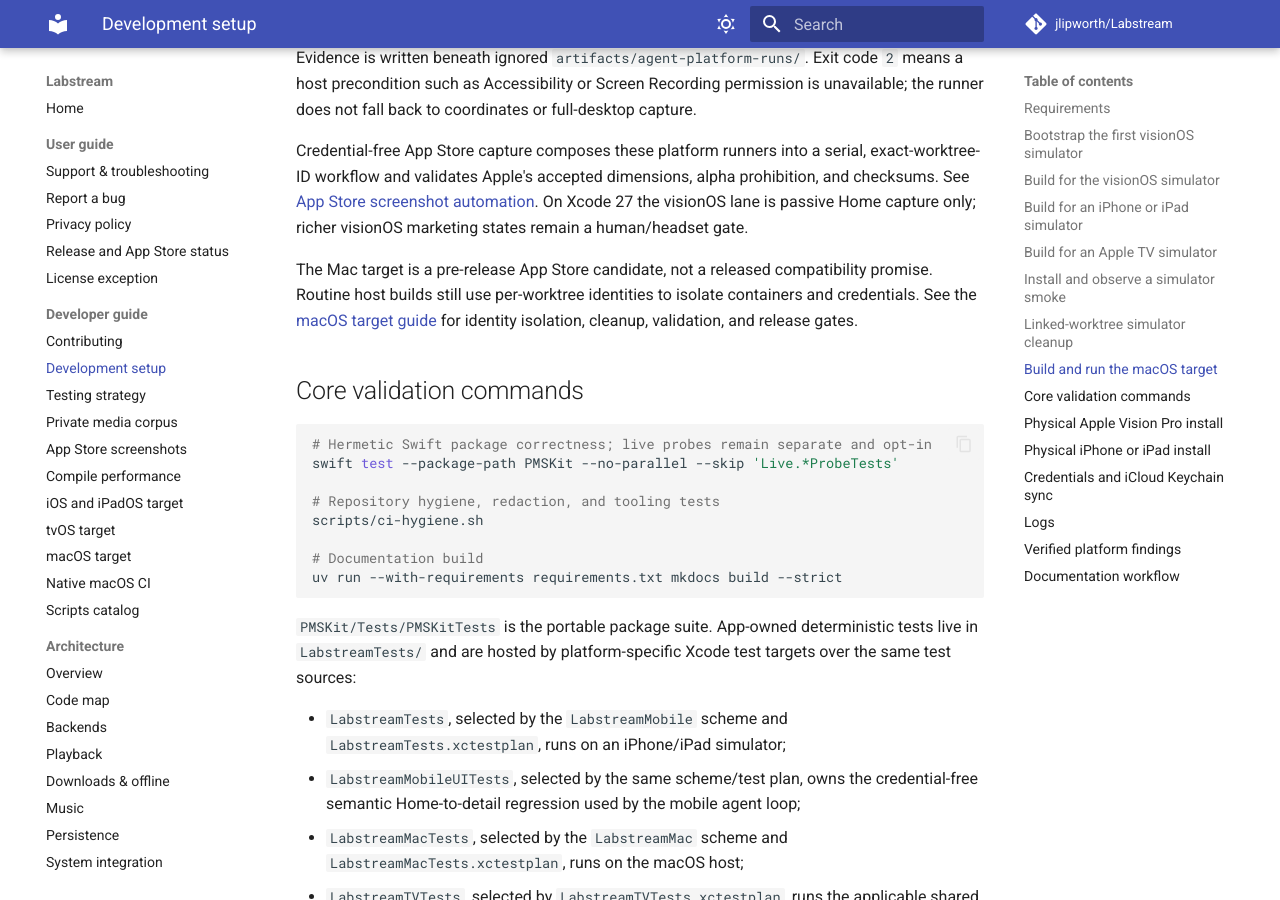
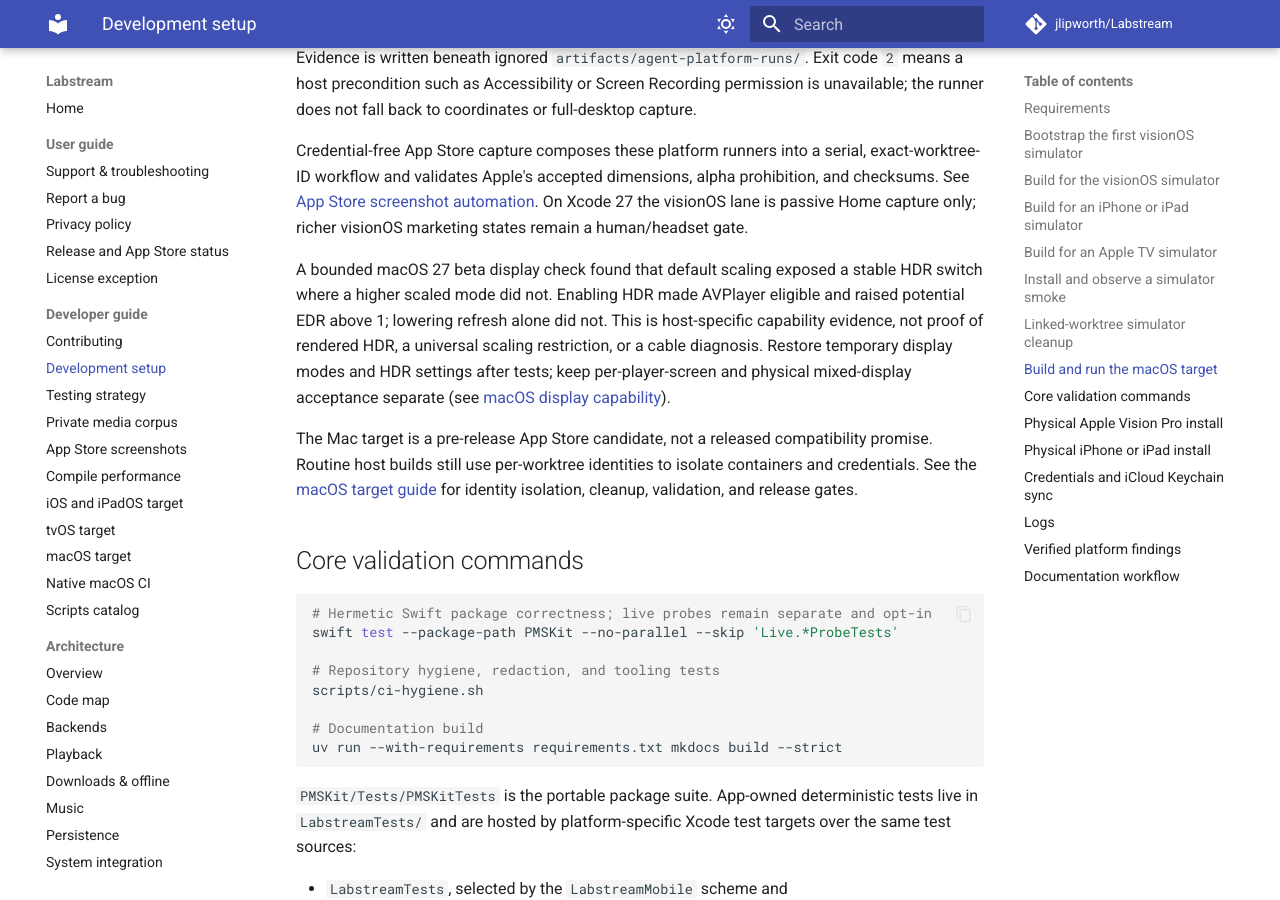
Before and after one commit to jlipworth/Labstream, an MkDocs documentation site: the page built from docs/DEVELOPMENT.md, in a window 1280 px wide and 900 px high, scrolled down 7111 px. Built offline with MkDocs 1.6.1 and Material for MkDocs 9.7.7, drawn with Linux system fonts in a browser that asks for light colours; comment, search, counter and statistics services are not loaded.

```diff
--- a/docs/DEVELOPMENT.md
+++ b/docs/DEVELOPMENT.md
@@ -340,6 +340,13 @@ workflow and validates Apple's accepted dimensions, alpha prohibition, and check
 [App Store screenshot automation](APP-STORE-SCREENSHOTS.md). On Xcode 27 the visionOS lane is
 passive Home capture only; richer visionOS marketing states remain a human/headset gate.
 
+A bounded macOS 27 beta display check found that default scaling exposed a stable HDR
+switch where a higher scaled mode did not. Enabling HDR made AVPlayer eligible and raised
+potential EDR above 1; lowering refresh alone did not. This is host-specific capability
+evidence, not proof of rendered HDR, a universal scaling restriction, or a cable diagnosis.
+Restore temporary display modes and HDR settings after tests; keep per-player-screen and
+physical mixed-display acceptance separate (see [macOS display capability](MACOS.md#live-display-capability)).
+
 The Mac target is a pre-release App Store candidate, not a released compatibility promise. Routine
 host builds still use per-worktree identities to isolate containers and credentials. See the
 [macOS target guide](MACOS.md) for identity isolation, cleanup, validation, and release gates.
```
Also changed, not shown: docs/MACOS.md (+3 -2 lines), 2 other files.
